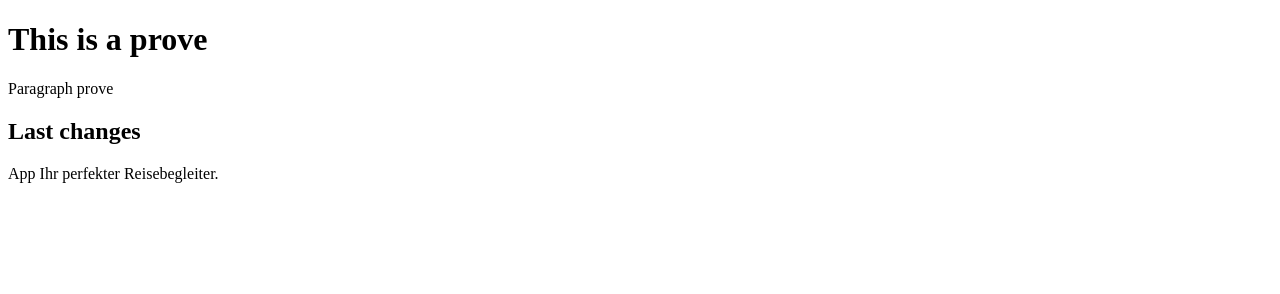
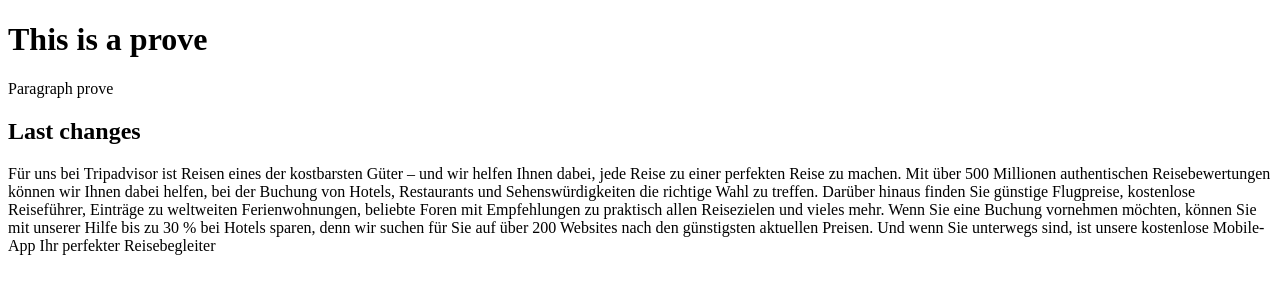
Before and after one commit to nahuelmol/page-html, a plain HTML site: page index.html in a window 1280 px wide. Drawn offline with Linux system fonts and the light colour scheme.

Commit message:
Update index.html

```diff
--- a/index.html
+++ b/index.html
@@ -7,6 +7,7 @@
 	<h1>This is a prove</h1>
 	<p>Paragraph prove</p>
 	<h2>Last changes</h2>
-	<p>App Ihr perfekter Reisebegleiter.</p>
+	<p>Für uns bei Tripadvisor ist Reisen eines der kostbarsten Güter – und wir helfen Ihnen dabei, jede Reise zu einer perfekten Reise zu machen. Mit über 500 Millionen authentischen Reisebewertungen können wir Ihnen dabei helfen, bei der Buchung von Hotels, Restaurants und Sehenswürdigkeiten die richtige Wahl zu treffen. Darüber hinaus finden Sie günstige Flugpreise, kostenlose Reiseführer, Einträge zu weltweiten Ferienwohnungen, beliebte Foren mit Empfehlungen zu praktisch allen Reisezielen und vieles mehr. Wenn Sie eine Buchung vornehmen möchten, können Sie mit unserer Hilfe bis zu 30 % bei Hotels sparen, denn wir suchen für Sie auf über 200 Websites nach den günstigsten aktuellen Preisen. Und wenn Sie unterwegs sind, ist unsere kostenlose Mobile-App Ihr perfekter Reisebegleiter</p>
+
 </body>
 </html>
```
